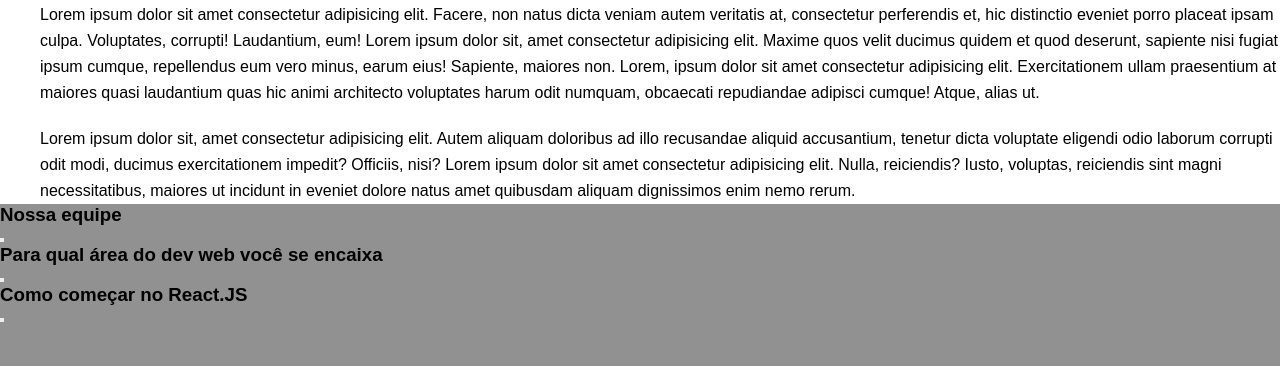
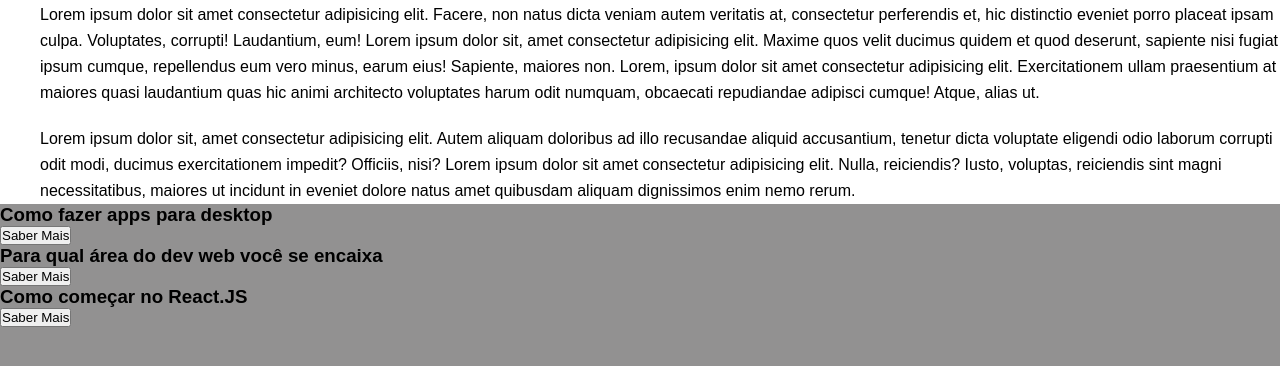
Before and after one commit to BuysDev/site-teste, a plain HTML site: page index.html in a window 1280 px wide. Shown: the part 816-1182 px from the top of the page. Drawn offline with Linux system fonts and the light colour scheme.

Commit message:
Button Text
Só mudando o texto de dentro dos botões

```diff
--- a/index.html
+++ b/index.html
@@ -31,16 +31,16 @@
     </main>
     <footer class="footer-box">
         <div class="caixa1">
-            <h3>Nossa equipe</h3>
-            <button onclick="handleClick1()"></button>
+            <h3>Como fazer apps para desktop</h3>
+            <button onclick="handleClick1()">Saber Mais</button>
         </div>
         <div class="caixa2">
             <h3>Para qual área do dev web você se encaixa</h3>
-            <button onclick="handleClick2()"></button>
+            <button onclick="handleClick2()">Saber Mais</button>
         </div>
         <div class="caixa3">
             <h3>Como começar no React.JS</h3>
-            <button onclick="handleClick3()"></button>
+            <button onclick="handleClick3()">Saber Mais</button>
         </div>
     </footer>
 
```
